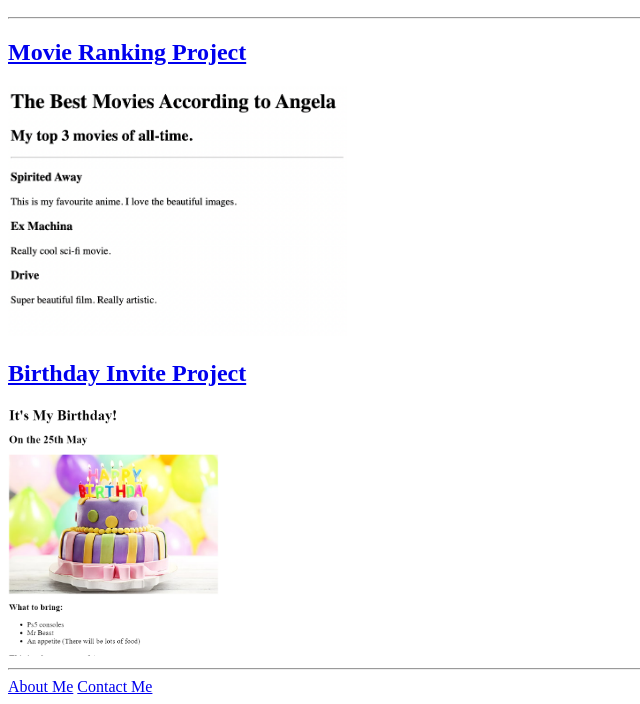
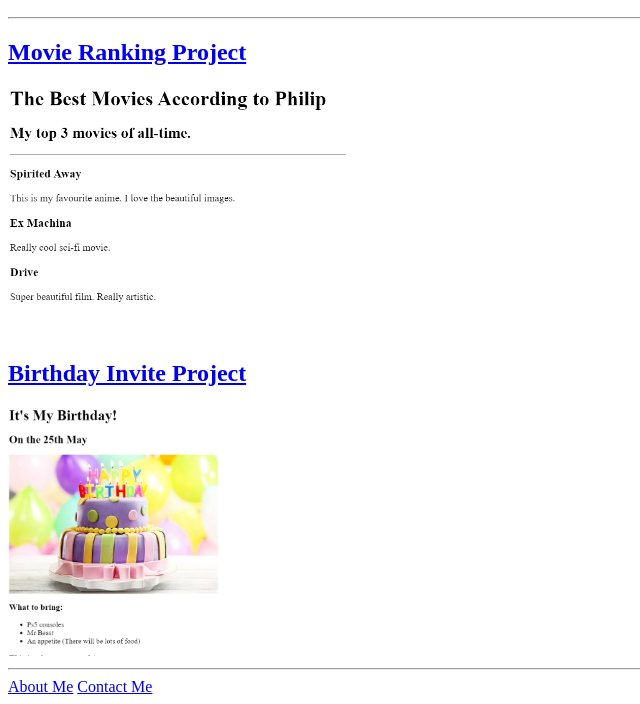
Before and after one commit to theKidPhilip/html-portfolio, a plain HTML site: page index.html in a window 1280 px wide. Shown: the part 110-814 px from the top of the page, without its empty margins (0-640 px from the left). Drawn offline with Linux system fonts and the light colour scheme.

Commit message:
Update index.html

```diff
--- a/index.html
+++ b/index.html
@@ -10,7 +10,7 @@
 
             <hr>
             <a href = "./public/movie-ranking.html"><h2>Movie Ranking Project</h2></a>
-            <img src = "./assets/images/movie-ranking.png" height = 250 alt = "Movie Ranking">
+            <img src = "./assets/images/philipmovies.png" height = 250 alt = "Movie Ranking">
 
 
             <h2><a href = "./public/birthday-invite.html"> Birthday Invite Project </a></h2>
```
